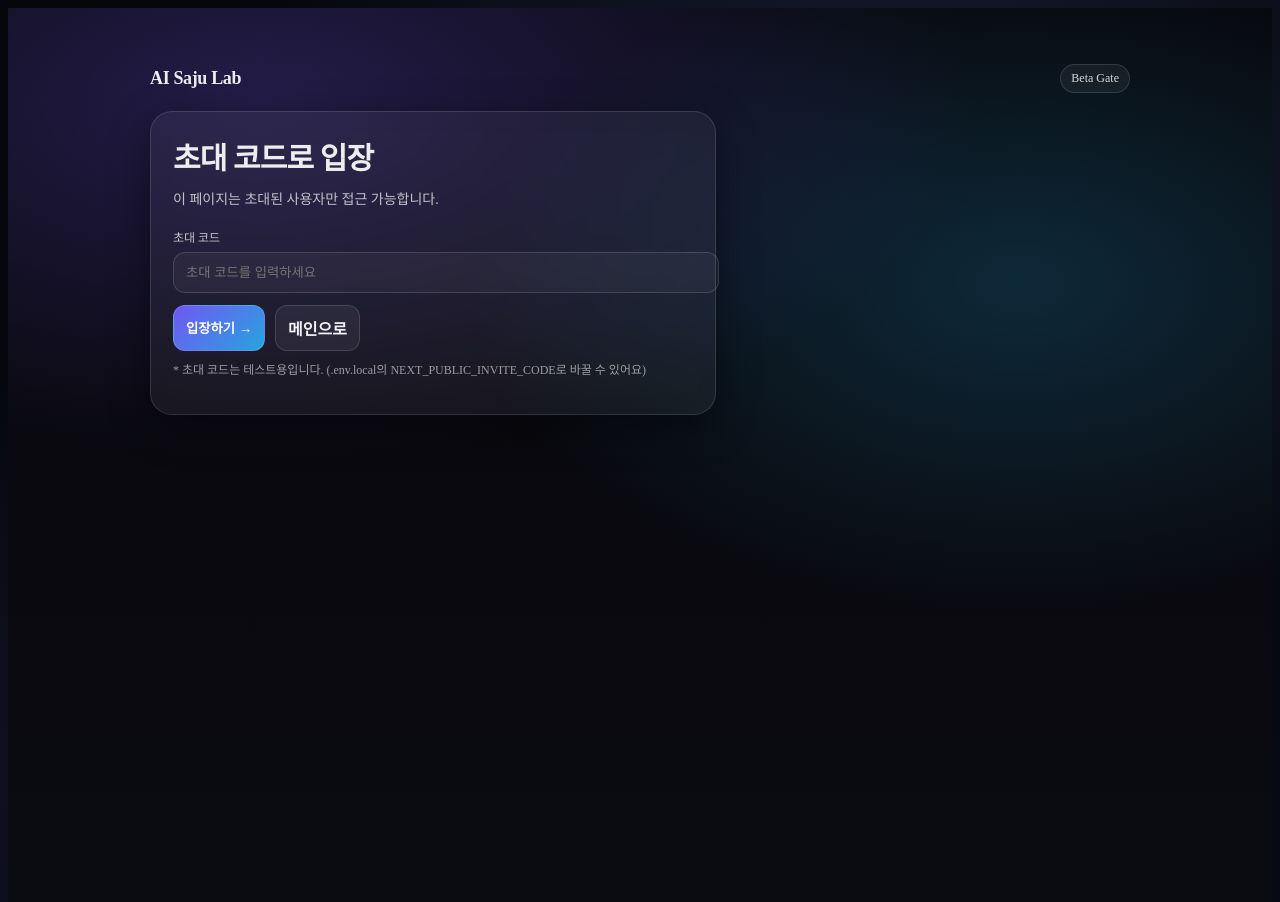
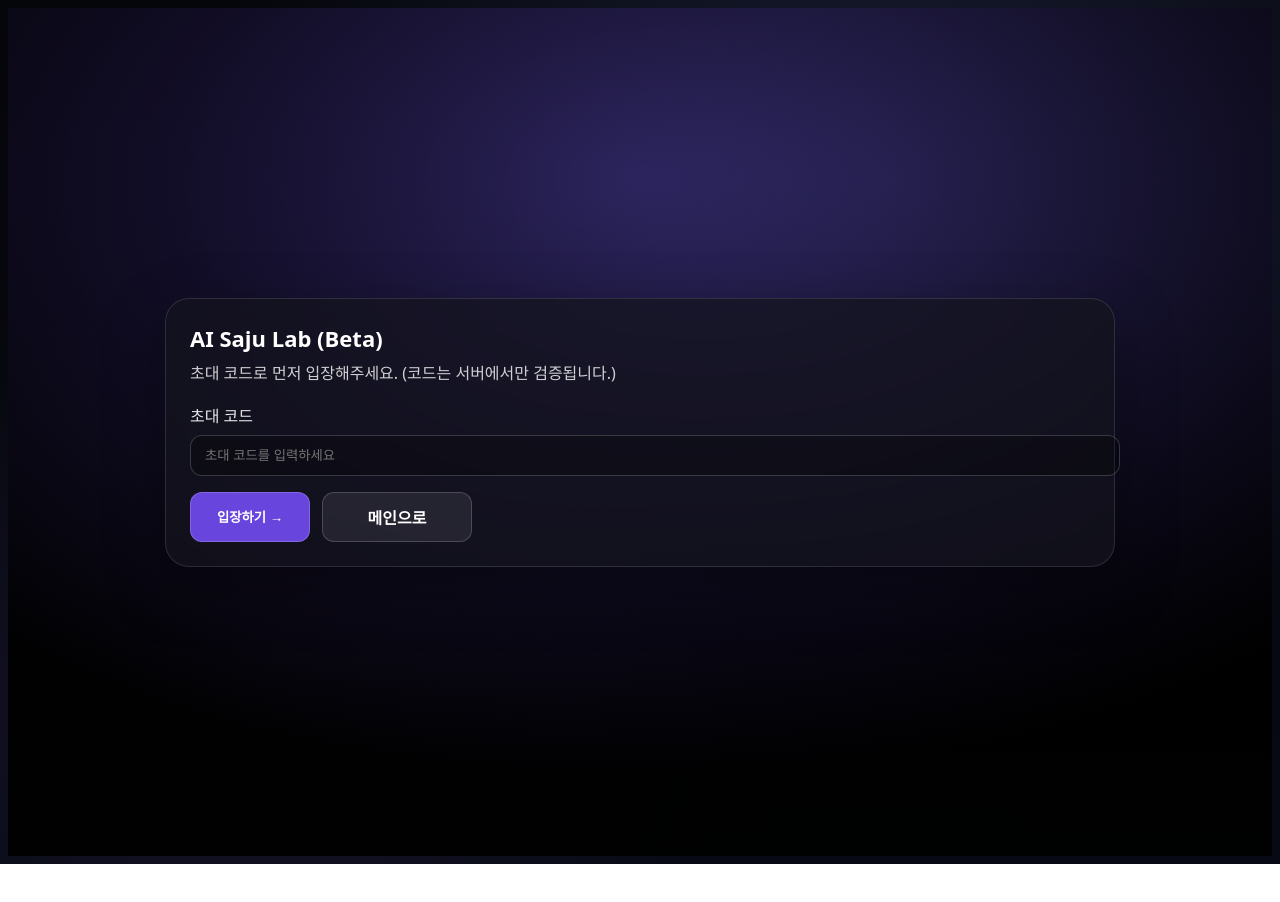
Before and after one commit to qlfhd1-ops/ai-saju-lab-app, a Next.js app: page /beta in a window 1280 px wide. Shown: the top 902 px of the page. After the commit the page ends 864 px from the top, so only its background shows below. Built offline with nearby package versions, Linux system fonts and the light colour scheme.

Commit message:
Update page.tsx

```diff
--- a/app/beta/page.tsx
+++ b/app/beta/page.tsx
@@ -16,237 +16,126 @@ type FormState = {
 export default function BetaPage() {
   const [invite, setInvite] = useState("");
   const [authorized, setAuthorized] = useState(false);
-
+  const [checking, setChecking] = useState(false);
   const [tab, setTab] = useState<TabKey>("today");
 
   const [form, setForm] = useState<FormState>({
     name: "",
     birthDate: "",
     birthTime: "",
-    gender: "female",
+    gender: "other",
     location: "",
     notes: "",
   });
 
-  const [result, setResult] = useState<string>("");
-  const [copied, setCopied] = useState(false);
+  const canSubmit = useMemo(() => {
+    // 간단 조건 (원하시면 더 촘촘하게)
+    return form.birthDate.trim().length >= 8;
+  }, [form.birthDate]);
 
-  const canSubmit = useMemo(() => {
-    return Boolean(form.name.trim() && form.birthDate.trim());
-  }, [form.name, form.birthDate]);
+  const verifyInvite = async () => {
+    setChecking(true);
+    try {
+      const res = await fetch("/api/invite/verify", {
+        method: "POST",
+        headers: { "Content-Type": "application/json" },
+        body: JSON.stringify({ code: invite }),
+      });
 
-  const genderText =
-    form.gender === "male" ? "남성" : form.gender === "female" ? "여성" : "기타";
+      const data = await res.json().catch(() => ({}));
+      if (res.ok && data?.ok) {
+        setAuthorized(true);
+        return;
+      }
 
-  const onChange = (key: keyof FormState, value: string) => {
-    setForm((prev) => ({ ...prev, [key]: value }));
-  };
-
-  const buildDummy = () => {
-    const timeText = form.birthTime ? ` / ${form.birthTime}` : "";
-    const base =
-      `✅ 입력 확인\n` +
-      `- 이름: ${form.name}\n` +
-      `- 생년월일: ${form.birthDate}${timeText}\n` +
-      `- 성별: ${genderText}\n` +
-      `- 지역: ${form.location || "(미입력)"}\n` +
-      `- 메모: ${form.notes || "(미입력)"}\n\n`;
-
-    if (tab === "today") {
-      return (
-        base +
-        `🌙 오늘의 한 줄 운세(더미)\n` +
-        `“기운이 정리될수록 선택이 단순해집니다.”\n\n` +
-        `- 오늘 포인트: 불필요한 약속/할 일을 1개만 줄여보세요.\n`
-      );
-    }
-    if (tab === "saju") {
-      return (
-        base +
-        `🧭 사주 해석(더미)\n` +
-        `- 성향: ‘정리-실행’ 쪽이 강합니다.\n` +
-        `- 주의: 결정을 늦추면 피로가 누적됩니다.\n` +
-        `- 추천: 오늘은 “작게 시작 → 바로 마감” 루틴이 좋습니다.\n`
-      );
-    }
-    return (
-      base +
-      `💞 궁합(베타·더미)\n` +
-      `- 현재는 ‘궁합 입력 폼’ 준비 중입니다.\n` +
-      `- 다음 단계에서 상대 정보 입력/결과 포맷을 붙입니다.\n`
-    );
-  };
-
-  const onSubmit = () => {
-    setCopied(false);
-    setResult(buildDummy());
-  };
-
-  const onReset = () => {
-    setForm({
-      name: "",
-      birthDate: "",
-      birthTime: "",
-      gender: "female",
-      location: "",
-      notes: "",
-    });
-    setResult("");
-    setCopied(false);
-  };
-
-  const onCopy = async () => {
-    try {
-      await navigator.clipboard.writeText(result);
-      setCopied(true);
-      setTimeout(() => setCopied(false), 1200);
-    } catch {
-      alert("복사에 실패했어요. 브라우저 권한을 확인해 주세요.");
+      alert("초대 코드가 올바르지 않습니다.");
+    } catch (e) {
+      alert("서버 확인 중 오류가 발생했습니다. 잠시 후 다시 시도해주세요.");
+    } finally {
+      setChecking(false);
     }
   };
 
-  // ---------- styles ----------
-  const styles = {
+  const onSubmit = async () => {
+    if (!canSubmit) {
+      alert("생년월일을 먼저 입력해주세요.");
+      return;
+    }
+    alert("다음 단계(사주 분석 API 연결)는 내일 이어서 붙이겠습니다 🙂");
+  };
+
+  // ===== 스타일(간단) =====
+  const styles: Record<string, any> = {
     page: {
       minHeight: "100vh",
-      color: "#EDEDED",
+      display: "flex",
+      alignItems: "center",
+      justifyContent: "center",
+      padding: 24,
       background:
-        "radial-gradient(1200px 600px at 20% 10%, rgba(120, 90, 255, 0.25), transparent 60%)," +
-        "radial-gradient(1000px 600px at 80% 30%, rgba(40, 190, 255, 0.18), transparent 55%)," +
-        "linear-gradient(180deg, #07070B 0%, #0B0B12 100%)",
-      padding: "56px 20px",
-    },
-    shell: { maxWidth: 980, margin: "0 auto" },
-    top: {
-      display: "flex",
-      justifyContent: "space-between",
-      alignItems: "center",
-      gap: 12,
-      marginBottom: 18,
-      flexWrap: "wrap" as const,
-    },
-    brand: { margin: 0, fontSize: 18, fontWeight: 900, letterSpacing: "-0.02em" },
-    badge: {
-      fontSize: 12,
-      padding: "6px 10px",
-      borderRadius: 999,
-      border: "1px solid rgba(255,255,255,0.14)",
-      background: "rgba(255,255,255,0.06)",
-      opacity: 0.9,
-    },
-    layout: {
-      display: "grid",
-      gridTemplateColumns: "1fr 0.9fr",
-      gap: 14,
-      alignItems: "start",
+        "radial-gradient(1000px 600px at 50% 20%, rgba(120,80,255,0.25), rgba(0,0,0,0.95))",
+      color: "white",
+      fontFamily:
+        'ui-sans-serif, system-ui, -apple-system, Segoe UI, Roboto, "Noto Sans KR", sans-serif',
     },
     card: {
-      borderRadius: 22,
+      width: "min(900px, 100%)",
+      borderRadius: 24,
       border: "1px solid rgba(255,255,255,0.12)",
-      background: "rgba(255,255,255,0.05)",
-      boxShadow: "0 12px 40px rgba(0,0,0,0.45)",
-      backdropFilter: "blur(10px)",
+      background: "rgba(20,20,30,0.72)",
+      backdropFilter: "blur(12px)",
+      padding: 24,
+      boxShadow: "0 20px 60px rgba(0,0,0,0.35)",
     },
-    pad: { padding: 22 },
-    title: { margin: 0, fontSize: 34, fontWeight: 900, letterSpacing: "-0.03em" },
-    sub: { marginTop: 10, marginBottom: 0, opacity: 0.78, lineHeight: 1.7, fontSize: 14 },
-    tabs: {
-      display: "flex",
-      gap: 8,
-      flexWrap: "wrap" as const,
-      marginTop: 16,
+    title: { fontSize: 22, fontWeight: 700, marginBottom: 8 },
+    sub: { opacity: 0.8, marginBottom: 18, lineHeight: 1.5 },
+    row: { display: "flex", gap: 12, flexWrap: "wrap", marginTop: 16 },
+    label: { display: "block", marginBottom: 8, opacity: 0.9 },
+    input: {
+      width: "100%",
+      padding: "12px 14px",
+      borderRadius: 12,
+      border: "1px solid rgba(255,255,255,0.18)",
+      background: "rgba(0,0,0,0.25)",
+      color: "white",
+      outline: "none",
     },
+    btn: (primary: boolean) => ({
+      padding: "12px 14px",
+      borderRadius: 12,
+      border: "1px solid rgba(255,255,255,0.18)",
+      background: primary ? "rgba(120,80,255,0.85)" : "rgba(255,255,255,0.08)",
+      color: "white",
+      cursor: "pointer",
+      minWidth: 120,
+      fontWeight: 700,
+      opacity: checking ? 0.7 : 1,
+    }),
+    tabs: { display: "flex", gap: 8, marginTop: 18, flexWrap: "wrap" },
     tab: (active: boolean) => ({
       padding: "10px 12px",
-      borderRadius: 12,
-      border: "1px solid rgba(255,255,255,0.14)",
-      background: active
-        ? "linear-gradient(135deg, rgba(120,90,255,0.95) 0%, rgba(40,190,255,0.85) 100%)"
-        : "rgba(255,255,255,0.06)",
-      color: "#fff",
+      borderRadius: 999,
+      border: "1px solid rgba(255,255,255,0.18)",
+      background: active ? "rgba(255,255,255,0.14)" : "transparent",
       cursor: "pointer",
-      fontWeight: 800,
+      fontWeight: 700,
     }),
-    grid2: {
-      display: "grid",
-      gridTemplateColumns: "1fr 1fr",
-      gap: 10,
-      marginTop: 14,
-    },
-    label: { display: "block", fontSize: 12, opacity: 0.8, marginBottom: 6 },
-    input: {
-      width: "100%",
-      padding: "12px 12px",
-      borderRadius: 12,
-      border: "1px solid rgba(255,255,255,0.14)",
-      background: "rgba(255,255,255,0.04)",
-      color: "#fff",
-      outline: "none",
-    } as const,
-    select: {
-      width: "100%",
-      padding: "12px 12px",
-      borderRadius: 12,
-      border: "1px solid rgba(255,255,255,0.14)",
-      background: "rgba(255,255,255,0.04)",
-      color: "#fff",
-      outline: "none",
-    } as const,
-    textarea: {
-      width: "100%",
-      padding: "12px 12px",
-      borderRadius: 12,
-      border: "1px solid rgba(255,255,255,0.14)",
-      background: "rgba(255,255,255,0.04)",
-      color: "#fff",
-      outline: "none",
-      minHeight: 96,
-      resize: "vertical" as const,
-    },
-    row: { display: "flex", gap: 10, flexWrap: "wrap" as const, marginTop: 12 },
-    btn: (primary?: boolean) => ({
-      padding: "10px 12px",
-      borderRadius: 12,
-      border: "1px solid rgba(255,255,255,0.14)",
-      background: primary
-        ? "linear-gradient(135deg, rgba(120,90,255,0.95) 0%, rgba(40,190,255,0.85) 100%)"
-        : "rgba(255,255,255,0.06)",
-      color: "#fff",
-      cursor: "pointer",
-      fontWeight: 800,
-      opacity: primary ? 1 : 0.95,
-    }),
-    hint: { marginTop: 10, opacity: 0.62, fontSize: 12, lineHeight: 1.6 },
-    resultBox: {
-      whiteSpace: "pre-wrap" as const,
-      lineHeight: 1.65,
-      fontSize: 13,
-      opacity: 0.92,
-      borderRadius: 18,
-      border: "1px solid rgba(255,255,255,0.12)",
-      background: "rgba(0,0,0,0.25)",
-      padding: 16,
-      minHeight: 200,
-    },
-    rightTitle: { margin: 0, fontSize: 16, fontWeight: 900, opacity: 0.95 },
-    mini: { marginTop: 10, opacity: 0.72, fontSize: 12, lineHeight: 1.7 },
+    hr: { border: "none", borderTop: "1px solid rgba(255,255,255,0.12)", margin: "18px 0" },
   };
 
-  // ---------- invite gate ----------
-  if (!authorized) {
+  // ===== 화면 =====
   return (
-      <main style={styles.page}>
-        <div style={styles.shell}>
-          <div style={styles.top}>
-            <p style={styles.brand}>AI Saju Lab</p>
-            <span style={styles.badge}>Beta Gate</span>
+    <div style={styles.page}>
+      <div style={styles.card}>
+        <div style={styles.title}>AI Saju Lab (Beta)</div>
+        <div style={styles.sub}>
+          {authorized
+            ? "✅ 입장 완료. 이제 사주 입력 → 분석으로 이어집니다."
+            : "초대 코드로 먼저 입장해주세요. (코드는 서버에서만 검증됩니다.)"}
         </div>
 
-          <section style={{ ...styles.card, ...styles.pad, maxWidth: 520 }}>
-            <h1 style={{ ...styles.title, fontSize: 30 }}>초대 코드로 입장</h1>
-            <p style={styles.sub}>이 페이지는 초대된 사용자만 접근 가능합니다.</p>
-
-            <div style={{ marginTop: 16 }}>
+        {!authorized ? (
+          <>
             <label style={styles.label}>초대 코드</label>
             <input
               value={invite}
@@ -254,221 +143,103 @@ export default function BetaPage() {
               placeholder="초대 코드를 입력하세요"
               style={styles.input}
             />
-            </div>
 
             <div style={styles.row}>
-              <button
-                style={styles.btn(true)}
-                onClick={() => {
-                  if (invite.trim() === INVITE_CODE) setAuthorized(true);
-                  else alert("초대 코드가 올바르지 않습니다.");
-                }}
-              >
-                입장하기 →
+              <button style={styles.btn(true)} onClick={verifyInvite} disabled={checking}>
+                {checking ? "확인 중..." : "입장하기 →"}
               </button>
-              <a
-                href="/"
-                style={{
-                  ...styles.btn(false),
-                  textDecoration: "none",
-                  display: "inline-flex",
-                  alignItems: "center",
-                }}
-              >
+              <a href="/" style={{ ...styles.btn(false), textDecoration: "none", display: "inline-flex", alignItems: "center", justifyContent: "center" }}>
                 메인으로
               </a>
             </div>
-
-            <p style={styles.hint}>
-              * 초대 코드는 테스트용입니다. (.env.local의 NEXT_PUBLIC_INVITE_CODE로 바꿀 수 있어요)
-            </p>
-          </section>
-        </div>
-      </main>
-    );
-  }
-
-  // ---------- main beta ----------
-  return (
-    <main style={styles.page}>
-      <div style={styles.shell}>
-        <div style={styles.top}>
-          <p style={styles.brand}>AI Saju Lab</p>
-          <span style={styles.badge}>Beta</span>
+          </>
+        ) : (
+          <>
+            <div style={styles.tabs}>
+              <button style={styles.tab(tab === "today")} onClick={() => setTab("today")}>
+                오늘 운세
+              </button>
+              <button style={styles.tab(tab === "saju")} onClick={() => setTab("saju")}>
+                사주
+              </button>
+              <button style={styles.tab(tab === "match")} onClick={() => setTab("match")}>
+                궁합
+              </button>
             </div>
 
-        <section style={{ ...styles.card, ...styles.pad, marginBottom: 14 }}>
-          <h1 style={styles.title}>AI Saju Lab · Beta</h1>
-          <p style={styles.sub}>
-            탭별 결과 톤/길이/구조를 테스트합니다. (지금은 더미 결과 → 다음 단계에서 AI 연결)
-          </p>
+            <hr style={styles.hr} />
 
-          <div style={styles.tabs}>
-            <button style={styles.tab(tab === "today")} onClick={() => setTab("today")}>
-              오늘의 운세
-            </button>
-            <button style={styles.tab(tab === "saju")} onClick={() => setTab("saju")}>
-              사주 해석
-            </button>
-            <button style={styles.tab(tab === "match")} onClick={() => setTab("match")}>
-              궁합(베타)
-            </button>
-          </div>
-        </section>
-
-        <div style={styles.layout}>
-          {/* Left: Form */}
-          <section style={{ ...styles.card, ...styles.pad }}>
-            <p style={styles.rightTitle}>입력</p>
-            <p style={styles.mini}>최소 조건: 이름 + 생년월일</p>
-
-            <div style={{ marginTop: 12 }}>
+            <div style={{ display: "grid", gridTemplateColumns: "1fr 1fr", gap: 12 }}>
+              <div>
                 <label style={styles.label}>이름</label>
                 <input
                   value={form.name}
-                onChange={(e) => onChange("name", e.target.value)}
-                placeholder="예) 홍길동"
+                  onChange={(e) => setForm({ ...form, name: e.target.value })}
+                  placeholder="이름"
+                  style={styles.input}
+                />
+              </div>
+              <div>
+                <label style={styles.label}>성별</label>
+                <select
+                  value={form.gender}
+                  onChange={(e) => setForm({ ...form, gender: e.target.value as FormState["gender"] })}
+                  style={styles.input}
+                >
+                  <option value="other">기타</option>
+                  <option value="male">남성</option>
+                  <option value="female">여성</option>
+                </select>
+              </div>
+
+              <div>
+                <label style={styles.label}>생년월일</label>
+                <input
+                  value={form.birthDate}
+                  onChange={(e) => setForm({ ...form, birthDate: e.target.value })}
+                  placeholder="YYYY-MM-DD"
+                  style={styles.input}
+                />
+              </div>
+              <div>
+                <label style={styles.label}>태어난 시간(선택)</label>
+                <input
+                  value={form.birthTime}
+                  onChange={(e) => setForm({ ...form, birthTime: e.target.value })}
+                  placeholder="HH:MM"
                   style={styles.input}
                 />
               </div>
 
-            <div style={styles.grid2}>
-              <div>
-                <label style={styles.label}>생년월일 (YYYY-MM-DD)</label>
+              <div style={{ gridColumn: "1 / -1" }}>
+                <label style={styles.label}>지역/도시(선택)</label>
                 <input
-                  value={form.birthDate}
-                  onChange={(e) => onChange("birthDate", e.target.value)}
-                  placeholder="1990-01-01"
+                  value={form.location}
+                  onChange={(e) => setForm({ ...form, location: e.target.value })}
+                  placeholder="예: Seoul"
                   style={styles.input}
                 />
               </div>
-              <div>
-                <label style={styles.label}>태어난 시간 (HH:MM, 선택)</label>
-                <input
-                  value={form.birthTime}
-                  onChange={(e) => onChange("birthTime", e.target.value)}
-                  placeholder="09:30"
-                  style={styles.input}
+
+              <div style={{ gridColumn: "1 / -1" }}>
+                <label style={styles.label}>메모(선택)</label>
+                <textarea
+                  value={form.notes}
+                  onChange={(e) => setForm({ ...form, notes: e.target.value })}
+                  placeholder="원하는 질문/관심사"
+                  style={{ ...styles.input, minHeight: 90 }}
                 />
               </div>
             </div>
 
-            <div style={styles.grid2}>
-              <div>
-                <label style={styles.label}>성별</label>
-                <select
-                  value={form.gender}
-                  onChange={(e) => onChange("gender", e.target.value)}
-                  style={styles.select}
-                >
-                  <option value="female">여성</option>
-                  <option value="male">남성</option>
-                  <option value="other">기타</option>
-                </select>
+            <div style={styles.row}>
+              <button style={styles.btn(true)} onClick={onSubmit} disabled={!canSubmit}>
+                {tab === "match" ? "궁합 보기" : tab === "saju" ? "사주 보기" : "오늘 운세 보기"}
+              </button>
             </div>
-              <div>
-                <label style={styles.label}>지역 (선택)</label>
-                <input
-                  value={form.location}
-                  onChange={(e) => onChange("location", e.target.value)}
-                  placeholder="예) 부산"
-                  style={styles.input}
-                />
+          </>
+        )}
       </div>
     </div>
-
-            <div style={{ marginTop: 12 }}>
-              <label style={styles.label}>메모 (선택)</label>
-              <textarea
-                value={form.notes}
-                onChange={(e) => onChange("notes", e.target.value)}
-                placeholder="예) 오늘 중요한 결정을 앞두고 있어요"
-                style={styles.textarea}
-              />
-            </div>
-
-            <div style={styles.row}>
-              <button
-                style={{
-                  ...styles.btn(true),
-                  opacity: canSubmit ? 1 : 0.5,
-                  cursor: canSubmit ? "pointer" : "not-allowed",
-                }}
-                onClick={() => canSubmit && onSubmit()}
-                disabled={!canSubmit}
-              >
-                결과 생성
-              </button>
-              <button style={styles.btn(false)} onClick={onReset}>
-                초기화
-              </button>
-              <a
-                href="/"
-                style={{
-                  ...styles.btn(false),
-                  textDecoration: "none",
-                  display: "inline-flex",
-                  alignItems: "center",
-                }}
-              >
-                메인
-              </a>
-            </div>
-
-            <p style={styles.hint}>
-              * 다음 단계: 이 버튼을 API 호출로 바꾸고, 결과를 “카드형 섹션(요약/조언/주의)”으로 구조화합니다.
-            </p>
-          </section>
-
-          {/* Right: Result */}
-          <section style={{ ...styles.card, ...styles.pad }}>
-            <p style={styles.rightTitle}>결과</p>
-            <p style={styles.mini}>
-              {tab === "today" && "오늘의 한 줄 톤/길이 테스트"}
-              {tab === "saju" && "사주 해석 포맷 테스트"}
-              {tab === "match" && "궁합 화면 준비(현재는 더미)"}
-            </p>
-
-            <div style={{ marginTop: 12, ...styles.resultBox }}>
-              {result ? result : "아직 결과가 없습니다. 왼쪽에서 입력 후 ‘결과 생성’을 눌러 주세요."}
-            </div>
-
-            <div style={styles.row}>
-              <button
-                style={{
-                  ...styles.btn(false),
-                  opacity: result ? 1 : 0.5,
-                  cursor: result ? "pointer" : "not-allowed",
-                }}
-                onClick={() => result && onCopy()}
-                disabled={!result}
-              >
-                {copied ? "복사됨 ✓" : "결과 복사"}
-              </button>
-              <button
-                style={styles.btn(false)}
-                onClick={() => {
-                  setAuthorized(false);
-                  setInvite("");
-                  setResult("");
-                }}
-              >
-                로그아웃(게이트)
-              </button>
-            </div>
-
-            <p style={styles.hint}>
-              * 복사는 클립보드 권한이 필요할 수 있어요. 안 되면 브라우저 설정 확인.
-            </p>
-          </section>
-        </div>
-      </div>
-
-      <style>{`
-        @media (max-width: 920px) {
-          main > div > div:nth-child(3) { grid-template-columns: 1fr !important; }
-        }
-      `}</style>
-    </main>
   );
 }
```
Lines whose indentation alone changed are shown as unchanged.
